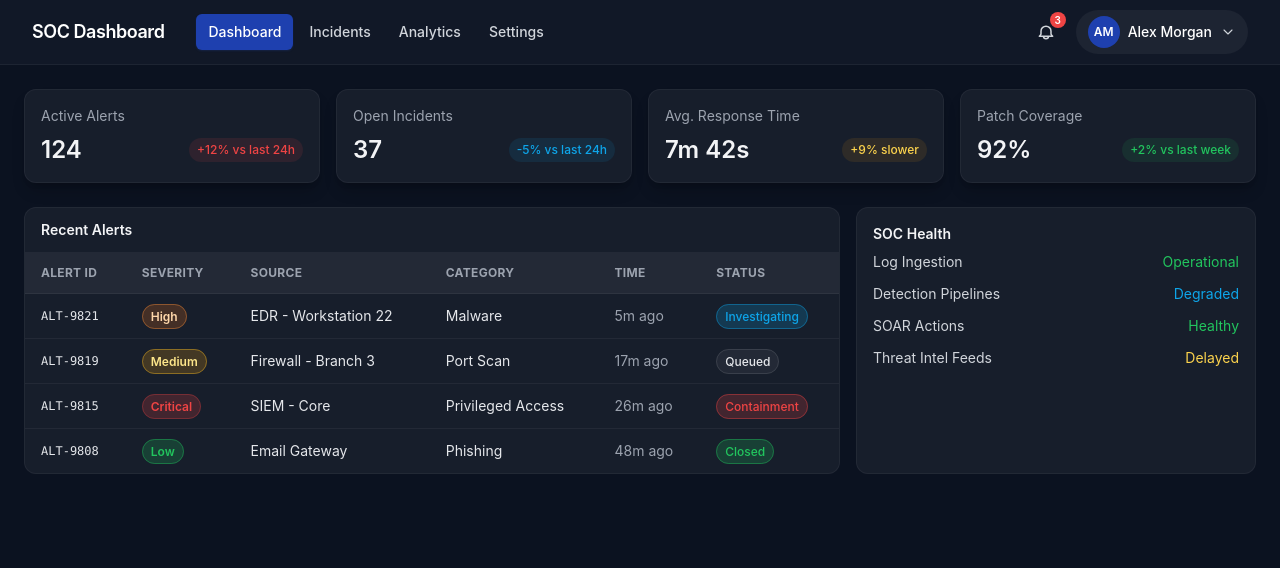
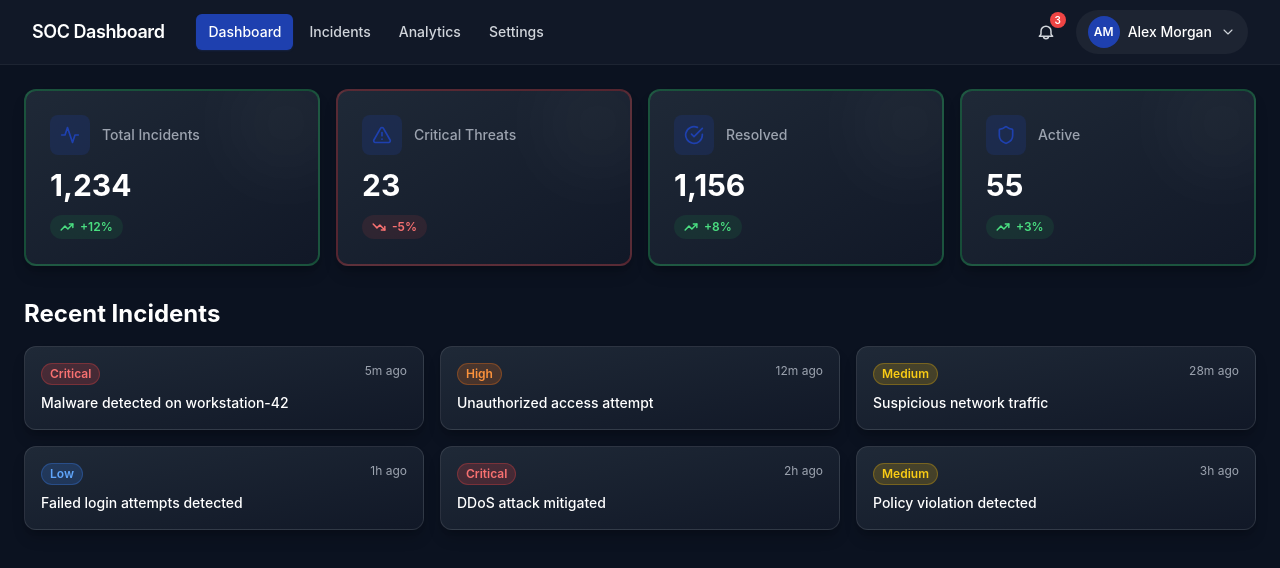
Before and after one commit to SejalKesarwani/soc-simulation, a React (Vite) app: page /dashboard in a window 1280 px wide. Shown: the top 568 px of the page. Built offline with nearby package versions, Linux system fonts and the light colour scheme.

Commit message:
Implemented dashboard layout with stats cards

```diff
--- a/src/pages/Dashboard.jsx
+++ b/src/pages/Dashboard.jsx
@@ -1,40 +1,80 @@
-import AlertTable from '../components/AlertTable.jsx';
-import StatCard from '../components/StatCard.jsx';
-import { recentAlerts, stats } from '../utils/mockData.js';
+import StatsCard from '../components/StatsCard.jsx';
+import { AlertTriangle, Shield, CheckCircle, Activity } from 'lucide-react';
+
+const statsData = [
+  {
+    icon: Activity,
+    title: 'Total Incidents',
+    value: '1,234',
+    trend: 'up',
+    trendValue: '+12%',
+  },
+  {
+    icon: AlertTriangle,
+    title: 'Critical Threats',
+    value: '23',
+    trend: 'down',
+    trendValue: '-5%',
+  },
+  {
+    icon: CheckCircle,
+    title: 'Resolved',
+    value: '1,156',
+    trend: 'up',
+    trendValue: '+8%',
+  },
+  {
+    icon: Shield,
+    title: 'Active',
+    value: '55',
+    trend: 'up',
+    trendValue: '+3%',
+  },
+];
+
+const recentIncidents = [
+  { id: 1, title: 'Malware detected on workstation-42', severity: 'Critical', time: '5m ago' },
+  { id: 2, title: 'Unauthorized access attempt', severity: 'High', time: '12m ago' },
+  { id: 3, title: 'Suspicious network traffic', severity: 'Medium', time: '28m ago' },
+  { id: 4, title: 'Failed login attempts detected', severity: 'Low', time: '1h ago' },
+  { id: 5, title: 'DDoS attack mitigated', severity: 'Critical', time: '2h ago' },
+  { id: 6, title: 'Policy violation detected', severity: 'Medium', time: '3h ago' },
+];
 
 function Dashboard() {
   return (
-    <div className="space-y-6">
+    <div className="space-y-8">
       <section className="grid grid-cols-1 md:grid-cols-2 xl:grid-cols-4 gap-4">
-        {stats.map((item) => (
-          <StatCard key={item.label} {...item} />
+        {statsData.map((stat, index) => (
+          <StatsCard key={index} {...stat} />
         ))}
       </section>
 
-      <section className="grid grid-cols-1 xl:grid-cols-3 gap-4">
-        <div className="xl:col-span-2">
-          <AlertTable alerts={recentAlerts} />
-        </div>
-        <div className="bg-white/5 border border-white/5 rounded-xl p-4 h-full">
-          <div className="text-sm font-semibold mb-2">SOC Health</div>
-          <ul className="space-y-3 text-sm text-gray-300">
-            <li className="flex items-center justify-between">
-              <span>Log Ingestion</span>
-              <span className="text-success">Operational</span>
-            </li>
-            <li className="flex items-center justify-between">
-              <span>Detection Pipelines</span>
-              <span className="text-signal">Degraded</span>
-            </li>
-            <li className="flex items-center justify-between">
-              <span>SOAR Actions</span>
-              <span className="text-success">Healthy</span>
-            </li>
-            <li className="flex items-center justify-between">
-              <span>Threat Intel Feeds</span>
-              <span className="text-amber-300">Delayed</span>
-            </li>
-          </ul>
+      <section>
+        <h2 className="text-2xl font-bold text-white mb-4">Recent Incidents</h2>
+        <div className="grid grid-cols-1 md:grid-cols-2 lg:grid-cols-3 gap-4">
+          {recentIncidents.map((incident) => (
+            <div
+              key={incident.id}
+              className="rounded-xl border border-white/10 bg-gradient-to-br from-gray-800 to-gray-900 p-4 shadow-lg shadow-black/20 hover:border-white/20 transition-colors"
+            >
+              <div className="flex items-start justify-between mb-2">
+                <span
+                  className={[
+                    'rounded-full px-2 py-0.5 text-xs font-semibold',
+                    incident.severity === 'Critical' && 'bg-red-500/20 text-red-400 border border-red-500/30',
+                    incident.severity === 'High' && 'bg-orange-500/20 text-orange-400 border border-orange-500/30',
+                    incident.severity === 'Medium' && 'bg-yellow-500/20 text-yellow-400 border border-yellow-500/30',
+                    incident.severity === 'Low' && 'bg-blue-500/20 text-blue-400 border border-blue-500/30',
+                  ].join(' ')}
+                >
+                  {incident.severity}
+                </span>
+                <span className="text-xs text-gray-400">{incident.time}</span>
+              </div>
+              <h3 className="text-sm font-medium text-white">{incident.title}</h3>
+            </div>
+          ))}
         </div>
       </section>
     </div>
```
Also changed, not shown: 1 other file (tests, documents, lock files or other folders).
